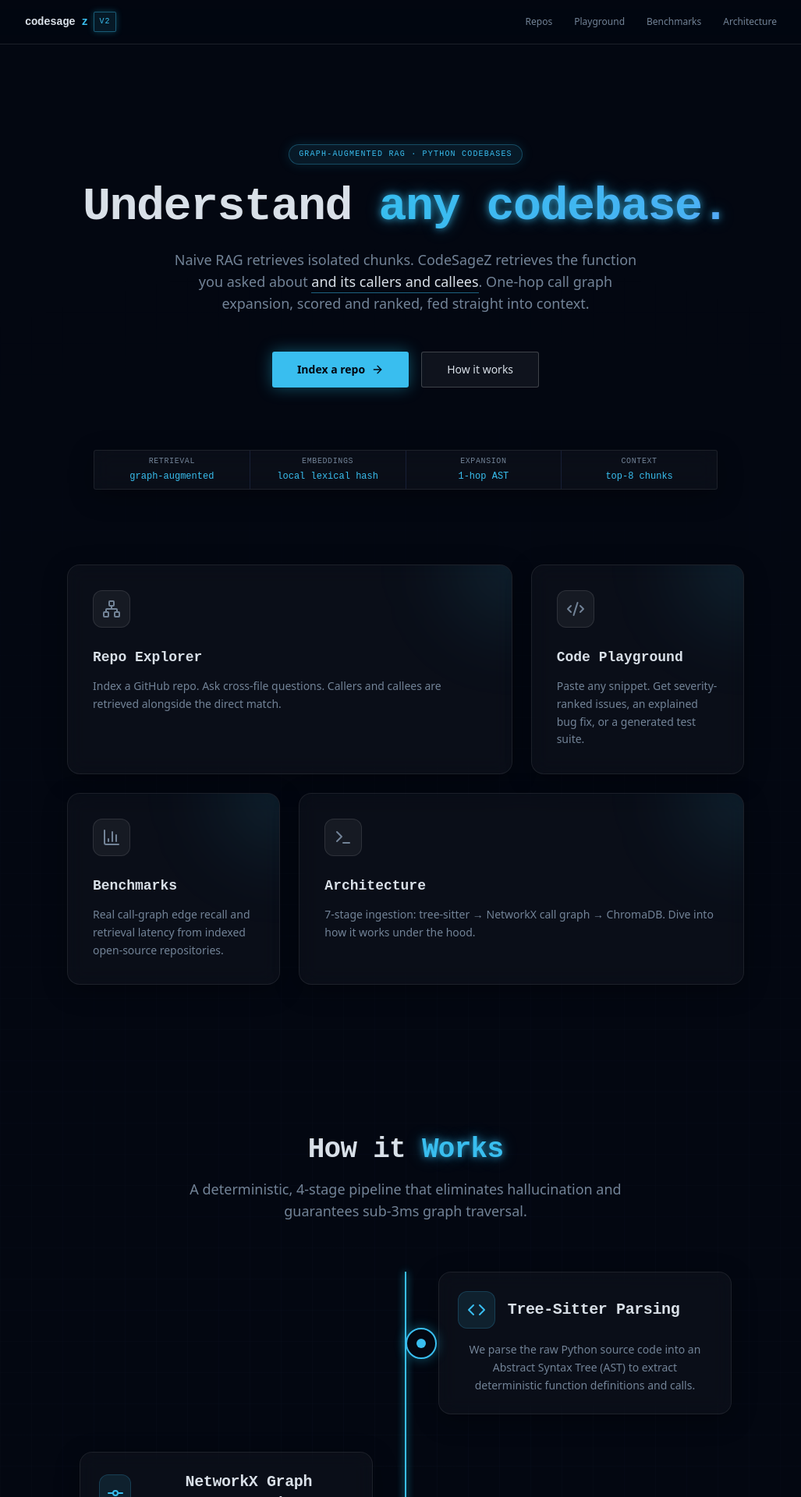
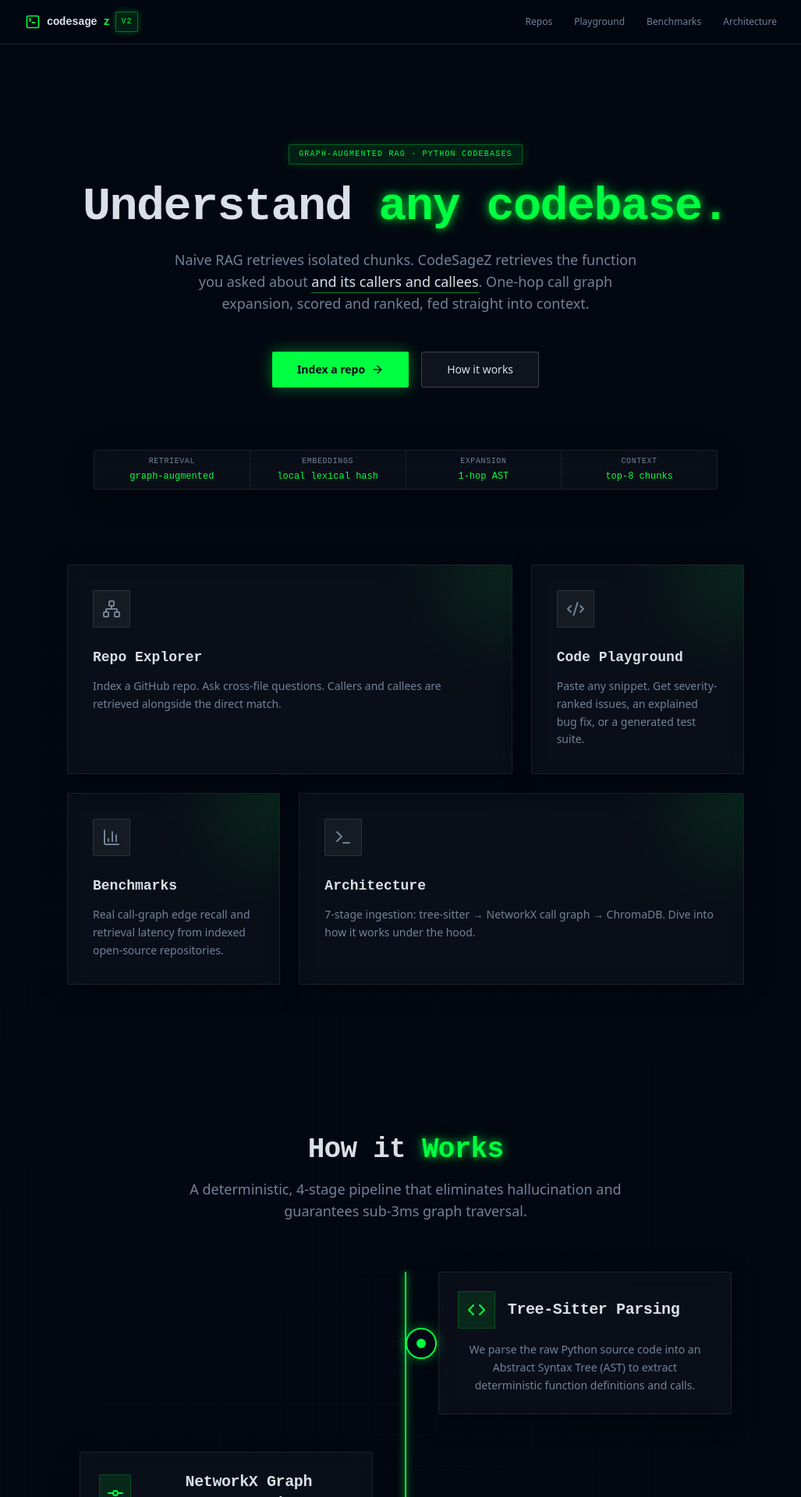
Before and after one commit to Gaurav711cgu/Codesage, a Next.js app in the folder frontend/: page / in a window 1280 px wide. Shown: the top 1920 px of the page at 78% size, without its empty margins (120-1147 px from the left). Built offline with nearby package versions, Linux system fonts and the light colour scheme.

Commit message:
style(ui): switch to hardcore matrix green terminal theme

```diff
--- a/frontend/src/app/globals.css
+++ b/frontend/src/app/globals.css
@@ -17,14 +17,14 @@
 
     --border:              224 40% 15%;   /* #1a2540 */
     --input:               224 40% 15%;
-    --ring:                196 85% 58%;
+    --ring:                135 100% 50%;
 
     --card:                var(--surface);
     --card-foreground:     var(--foreground);
 
-    --primary:             196 85% 58%;   /* #23c4e8 — cyan accent */
+    --primary:             135 100% 50%;   /* matrix green */
     --primary-foreground:  224 71% 4%;
-    --primary-dim:         196 60% 20%;   /* accent bg tint */
+    --primary-dim:         135 100% 20%;   /* accent bg tint */
 
     --secondary:           224 50% 10%;
     --secondary-foreground: 213 25% 88%;
@@ -127,9 +127,9 @@
   font-weight: 500;
   padding: 2px 6px;
   border-radius: 2px;
-  border: 1px solid hsl(196 85% 58% / 0.3);
-  background: hsl(196 85% 58% / 0.08);
-  color: hsl(196 85% 68%);
+  border: 1px solid hsl(135 100% 50% / 0.3);
+  background: hsl(135 100% 50% / 0.08);
+  color: hsl(135 100% 68%);
   letter-spacing: 0.05em;
   text-transform: uppercase;
 }
--- a/frontend/src/app/layout.tsx
+++ b/frontend/src/app/layout.tsx
@@ -1,7 +1,7 @@
-// frontend/src/app/layout.tsx
 import type { Metadata } from "next";
 import "./globals.css";
 import Link from "next/link";
+import { SquareTerminal } from "lucide-react";
 
 export const metadata: Metadata = {
   title: "CodeSageZ",
@@ -32,8 +32,9 @@
                 href="/"
                 className="font-mono text-sm font-bold text-foreground tracking-tight flex items-center gap-2 no-underline hover:text-primary transition-colors group"
               >
+                <SquareTerminal className="w-5 h-5 text-primary group-hover:text-glow" />
                 codesage<span className="text-primary group-hover:text-glow">z</span>
-                <span className="font-mono text-[10px] font-normal text-primary border border-primary/40 bg-primary/10 px-1.5 py-0.5 rounded-sm tracking-widest uppercase shadow-[0_0_8px_rgba(35,196,232,0.3)]">
+                <span className="font-mono text-[10px] font-normal text-primary border border-primary/40 bg-primary/10 px-1.5 py-0.5 rounded-sm tracking-widest uppercase shadow-[0_0_8px_rgba(0,255,65,0.3)]">
                   v2
                 </span>
               </Link>
--- a/frontend/src/app/page.tsx
+++ b/frontend/src/app/page.tsx
@@ -66,7 +66,7 @@
         initial={{ opacity: 0, y: 20 }}
         animate={{ opacity: 1, y: 0 }}
         transition={{ duration: 0.5 }}
-        className="label-accent mb-6 bg-primary/10 border border-primary/30 px-3 py-1 rounded-full shadow-[0_0_15px_rgba(35,196,232,0.15)] backdrop-blur-md inline-block"
+        className="label-accent mb-6 bg-primary/10 border border-primary/30 px-3 py-1 rounded-sm shadow-[0_0_15px_rgba(0,255,65,0.15)] backdrop-blur-md inline-block"
       >
         graph-augmented rag · python codebases
       </motion.div>
@@ -79,7 +79,7 @@
         className="font-mono text-4xl md:text-6xl font-bold leading-tight tracking-tight text-foreground mb-6"
       >
         Understand <br className="md:hidden" />
-        <span className="text-transparent bg-clip-text bg-gradient-to-r from-primary to-blue-400 text-glow">
+        <span className="text-primary text-glow">
           any codebase.
         </span>
       </motion.h1>
@@ -107,7 +107,7 @@
       >
         <Link
           href="/repos"
-          className="font-sans text-sm font-semibold px-8 py-3 bg-primary text-primary-foreground rounded-md shadow-[0_0_20px_rgba(35,196,232,0.4)] transition-all hover:shadow-[0_0_30px_rgba(35,196,232,0.6)] hover:scale-105 no-underline flex items-center justify-center gap-2 group"
+          className="font-sans text-sm font-semibold px-8 py-3 bg-primary text-primary-foreground rounded-sm shadow-[0_0_20px_rgba(0,255,65,0.4)] transition-all hover:shadow-[0_0_30px_rgba(0,255,65,0.6)] hover:scale-105 no-underline flex items-center justify-center gap-2 group"
         >
           Index a repo
           <ArrowRight className="w-4 h-4 group-hover:translate-x-1 transition-transform" />
@@ -153,13 +153,13 @@
             >
               <Link
                 href={p.href}
-                className="glass-panel block p-8 rounded-2xl h-full border border-white/10 hover:border-primary/50 transition-all duration-300 hover:shadow-[0_0_30px_rgba(35,196,232,0.15)] hover:-translate-y-1 no-underline relative overflow-hidden"
+                className="glass-panel block p-8 rounded-sm h-full border border-white/10 hover:border-primary/50 transition-all duration-300 hover:shadow-[0_0_30px_rgba(0,255,65,0.15)] hover:-translate-y-1 no-underline relative overflow-hidden"
               >
                 {/* Background glow blob */}
-                <div className="absolute -right-20 -top-20 w-40 h-40 bg-primary/10 rounded-full blur-[50px] group-hover:bg-primary/20 transition-all duration-500" />
+                <div className="absolute -right-20 -top-20 w-40 h-40 bg-primary/10 rounded-none blur-[50px] group-hover:bg-primary/20 transition-all duration-500" />
 
                 <div className="relative z-10">
-                  <div className="w-12 h-12 rounded-xl bg-white/5 border border-white/10 flex items-center justify-center mb-6 group-hover:border-primary/40 group-hover:bg-primary/10 transition-colors">
+                  <div className="w-12 h-12 rounded-sm bg-white/5 border border-white/10 flex items-center justify-center mb-6 group-hover:border-primary/40 group-hover:bg-primary/10 transition-colors">
                     <Icon className="w-6 h-6 text-muted-foreground group-hover:text-primary transition-colors" />
                   </div>
 
--- a/frontend/src/components/ProcessTimeline.tsx
+++ b/frontend/src/components/ProcessTimeline.tsx
@@ -54,7 +54,7 @@
         {/* The glowing vertical line */}
         <div className="absolute left-[39px] md:left-1/2 top-0 bottom-0 w-[2px] bg-white/10 md:-translate-x-1/2">
           <motion.div
-            className="absolute top-0 left-0 w-full bg-primary shadow-[0_0_10px_#23c4e8]"
+            className="absolute top-0 left-0 w-full bg-primary shadow-[0_0_10px_#00ff41]"
             initial={{ height: "0%" }}
             whileInView={{ height: "100%" }}
             viewport={{ once: true, margin: "-100px" }}
@@ -76,7 +76,7 @@
                   whileInView={{ scale: 1, opacity: 1 }}
                   viewport={{ once: true }}
                   transition={{ delay: index * 0.3, type: "spring" }}
-                  className="absolute left-[20px] md:left-1/2 w-10 h-10 rounded-full bg-background border-2 border-primary flex items-center justify-center shadow-[0_0_15px_rgba(35,196,232,0.4)] z-10 -translate-x-1/2"
+                  className="absolute left-[20px] md:left-1/2 w-10 h-10 rounded-full bg-background border-2 border-primary flex items-center justify-center shadow-[0_0_15px_rgba(0,255,65,0.4)] z-10 -translate-x-1/2"
                 >
                   <div className="w-3 h-3 bg-primary rounded-full" />
                 </motion.div>
@@ -87,10 +87,10 @@
                   whileInView={{ opacity: 1, x: 0 }}
                   viewport={{ once: true }}
                   transition={{ delay: index * 0.3 + 0.2, duration: 0.5 }}
-                  className={`ml-16 md:ml-0 md:w-[45%] glass-panel p-6 rounded-2xl border border-white/10 hover:border-primary/50 transition-colors group`}
+                  className={`ml-16 md:ml-0 md:w-[45%] glass-panel p-6 rounded-sm border border-white/10 hover:border-primary/50 transition-colors group`}
                 >
                   <div className="flex items-center gap-4 mb-4">
-                    <div className="w-12 h-12 rounded-xl bg-primary/10 flex items-center justify-center border border-primary/20 group-hover:bg-primary/20 transition-colors">
+                    <div className="w-12 h-12 rounded-sm bg-primary/10 flex items-center justify-center border border-primary/20 group-hover:bg-primary/20 transition-colors">
                       <Icon className="w-6 h-6 text-primary" />
                     </div>
                     <h3 className="font-mono text-xl font-bold text-foreground">{step.title}</h3>
--- a/frontend/src/components/ResearchSection.tsx
+++ b/frontend/src/components/ResearchSection.tsx
@@ -12,7 +12,7 @@
           initial={{ opacity: 0, scale: 0.9 }}
           whileInView={{ opacity: 1, scale: 1 }}
           viewport={{ once: true }}
-          className="inline-flex items-center gap-2 label-accent mb-6 bg-primary/10 border border-primary/30 px-4 py-1.5 rounded-full shadow-[0_0_15px_rgba(35,196,232,0.15)]"
+          className="inline-flex items-center gap-2 label-accent mb-6 bg-primary/10 border border-primary/30 px-4 py-1.5 rounded-sm shadow-[0_0_15px_rgba(0,255,65,0.15)]"
         >
           <FlaskConical className="w-4 h-4 text-primary" />
           <span className="font-mono text-sm uppercase tracking-wider text-primary">Research & Engineering</span>
@@ -36,11 +36,11 @@
           initial={{ opacity: 0, y: 30 }}
           whileInView={{ opacity: 1, y: 0 }}
           viewport={{ once: true }}
-          className="glass-panel p-8 rounded-2xl border border-white/10 md:col-span-2 relative overflow-hidden group"
+          className="glass-panel p-8 rounded-sm border border-white/10 md:col-span-2 relative overflow-hidden group"
         >
-          <div className="absolute top-0 right-0 w-64 h-64 bg-primary/5 rounded-full blur-[80px] group-hover:bg-primary/10 transition-colors" />
+          <div className="absolute top-0 right-0 w-64 h-64 bg-primary/5 rounded-none blur-[80px] group-hover:bg-primary/10 transition-colors" />
           <div className="flex items-start gap-4 relative z-10">
-            <div className="w-12 h-12 rounded-xl bg-blue-500/10 border border-blue-500/20 flex items-center justify-center shrink-0">
+            <div className="w-12 h-12 rounded-sm bg-blue-500/10 border border-blue-500/20 flex items-center justify-center shrink-0">
               <Lightbulb className="w-6 h-6 text-blue-400" />
             </div>
             <div>
@@ -58,7 +58,7 @@
           whileInView={{ opacity: 1, x: 0 }}
           viewport={{ once: true }}
           transition={{ delay: 0.2 }}
-          className="glass-panel p-8 rounded-2xl border border-red-500/20 hover:border-red-500/40 transition-colors"
+          className="glass-panel p-8 rounded-sm border border-red-500/20 hover:border-red-500/40 transition-colors"
         >
           <div className="flex items-center gap-3 mb-4">
             <AlertTriangle className="w-6 h-6 text-red-400" />
@@ -75,7 +75,7 @@
           whileInView={{ opacity: 1, x: 0 }}
           viewport={{ once: true }}
           transition={{ delay: 0.3 }}
-          className="glass-panel p-8 rounded-2xl border border-green-500/20 hover:border-green-500/40 transition-colors"
+          className="glass-panel p-8 rounded-sm border border-green-500/20 hover:border-green-500/40 transition-colors"
         >
           <div className="flex items-center gap-3 mb-4">
             <CheckCircle2 className="w-6 h-6 text-green-400" />
@@ -92,7 +92,7 @@
           whileInView={{ opacity: 1, y: 0 }}
           viewport={{ once: true }}
           transition={{ delay: 0.4 }}
-          className="glass-panel p-6 rounded-2xl border border-white/10 md:col-span-2 flex items-center justify-between group hover:border-primary/40 transition-colors cursor-pointer"
+          className="glass-panel p-6 rounded-sm border border-white/10 md:col-span-2 flex items-center justify-between group hover:border-primary/40 transition-colors cursor-pointer"
         >
           <div>
             <h3 className="font-mono text-base font-bold text-foreground mb-1">What&apos;s Next? (Experimental)</h3>
@@ -100,7 +100,7 @@
               Running QLoRA fine-tuning on the CommitPack dataset to train our own local routing models.
             </p>
           </div>
-          <div className="w-10 h-10 rounded-full bg-white/5 flex items-center justify-center group-hover:bg-primary/20 transition-colors shrink-0">
+          <div className="w-10 h-10 rounded-sm bg-white/5 flex items-center justify-center group-hover:bg-primary/20 transition-colors shrink-0">
             <ArrowRight className="w-5 h-5 text-muted-foreground group-hover:text-primary transition-colors" />
           </div>
         </motion.div>
```
